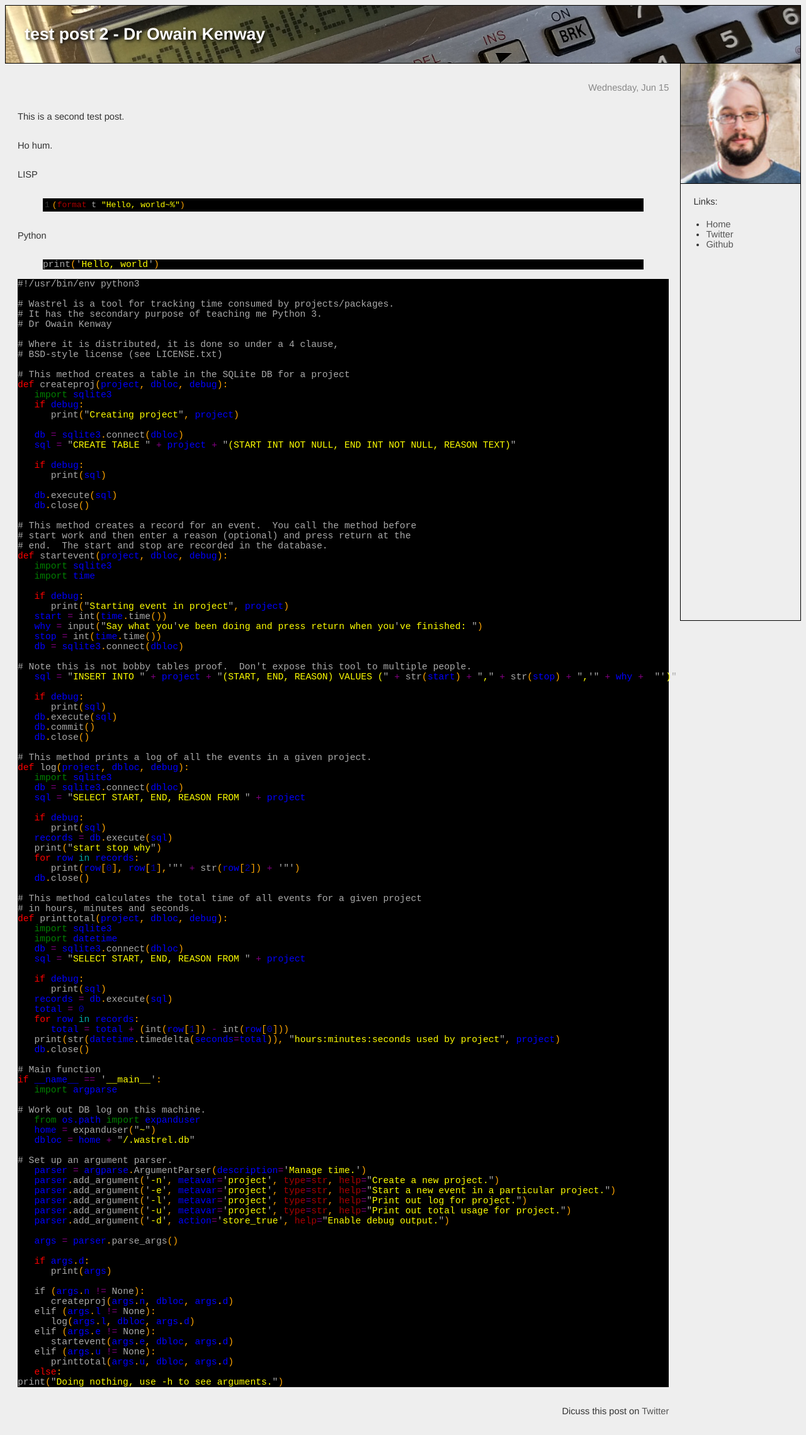
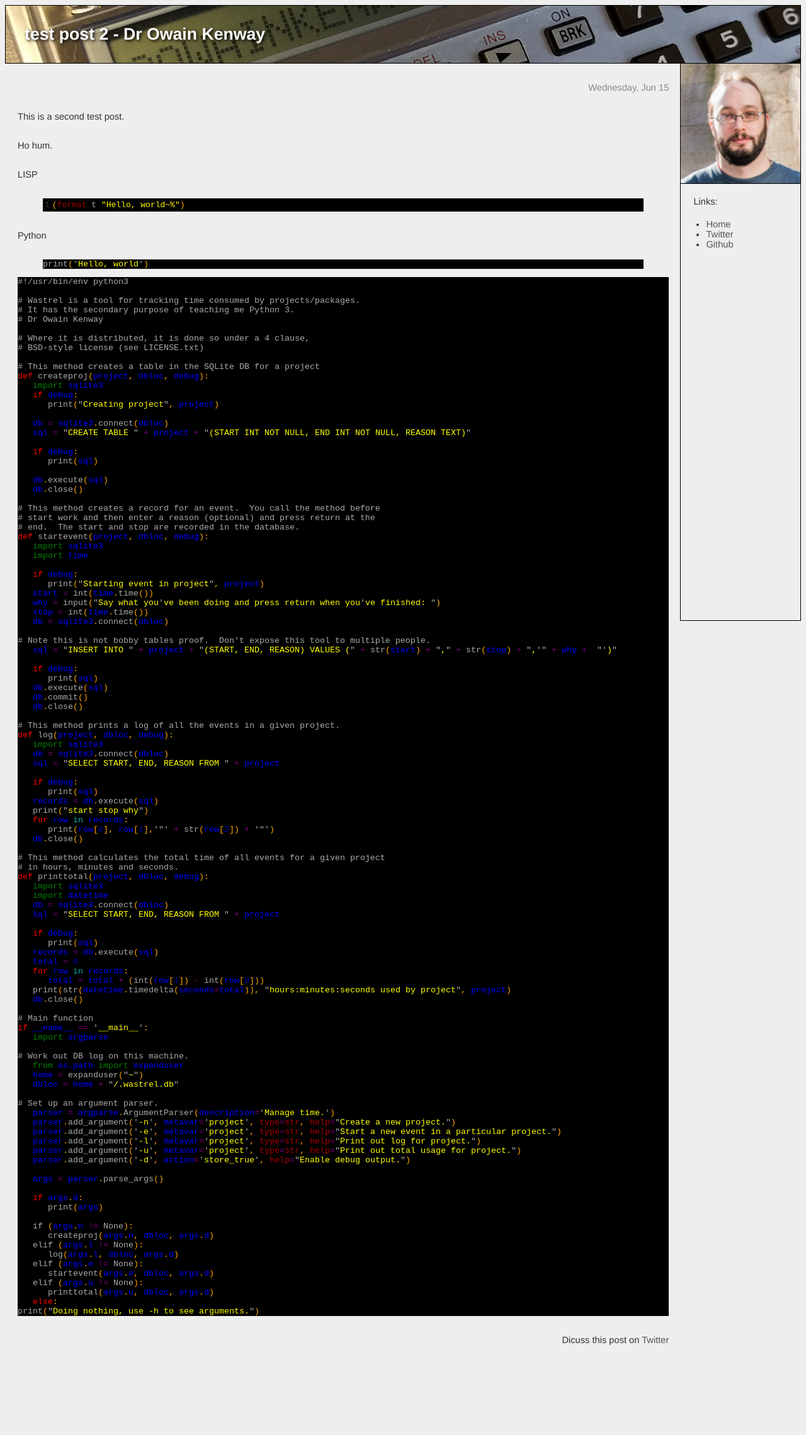
Before and after one commit to owainkenwayucl/owainkenwayucl.github.io, a Jekyll site: the page built from _posts/2016-06-15-Testing2.md, in a window 1280 px wide. Shown: the whole page at 63% size. Built offline with Jekyll 4.4.1, drawn with Linux system fonts in a browser that asks for light colours; after the commit the page ends 2166 px from its top, so only the background shows below that.

Commit message:
Smaller text.

```diff
--- a/css/syntax.css
+++ b/css/syntax.css
@@ -2,6 +2,7 @@
 .highlight {
   background-color: #000;
   color: #AAA;
+  font-size: 10pt;
 }
 
 .code {
```
